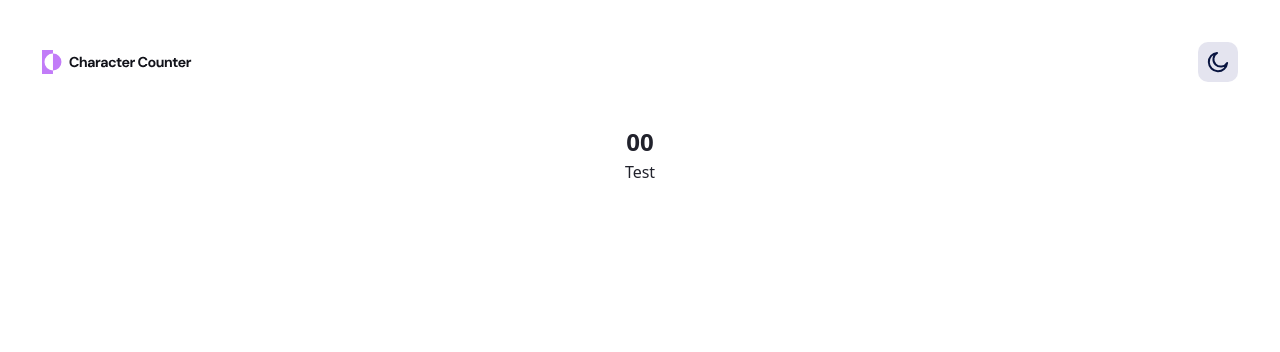
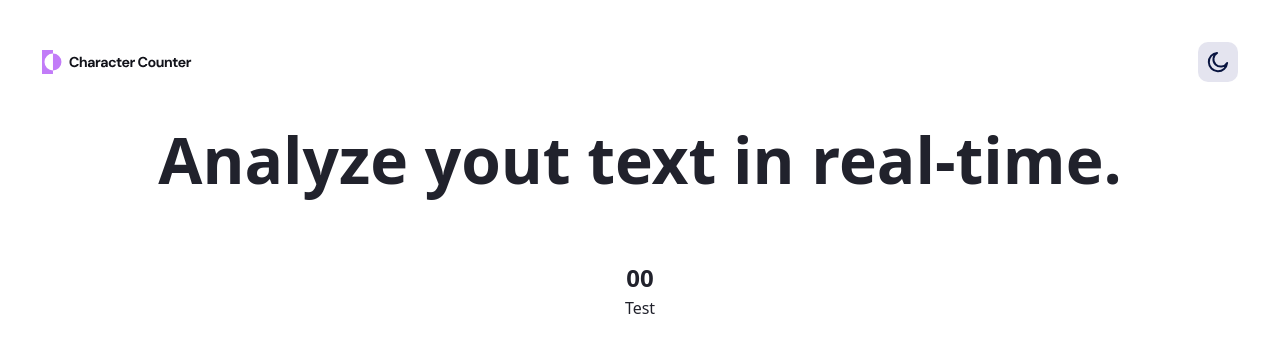
Before and after one commit to Ledelara/character-calculator, a React (Vite) app: page / in a window 1280 px wide. Shown: the top 352 px of the page. Built offline with nearby package versions, Linux system fonts and the light colour scheme.

Commit message:
✨ feat: componente Typography

```diff
--- a/src/App.tsx
+++ b/src/App.tsx
@@ -5,6 +5,7 @@ import { GlobalStyle } from './components/StyledComponents/globalStyle';
 import HeaderComponent from './components/Header/Header';
 import { CardComponent } from './components/Card/Card';
 import './App.css';
+import { Typography } from './components/StyledComponents/Typography/Typography';
 
 function App() {
 
@@ -24,7 +25,11 @@ function App() {
         themeName={themeName}
         setThemeName={setThemeName}
       />
-
+      <section className='typography-container'>
+        <Typography>
+          Analyze yout text in real-time.
+        </Typography>
+      </section>
       <section>
         <CardComponent />
       </section>
--- /dev/null
+++ b/src/components/StyledComponents/Typography/Typography.ts
@@ -0,0 +1,12 @@
+import styled from "styled-components";
+
+const Typography = styled.h1`
+  font-size: 64px;
+  text-align: center;
+  color: ${({ theme }) => theme.textColor};
+  width: 100%;
+  margin: 0;
+  padding: 20px 0;
+`
+
+export { Typography };
```
